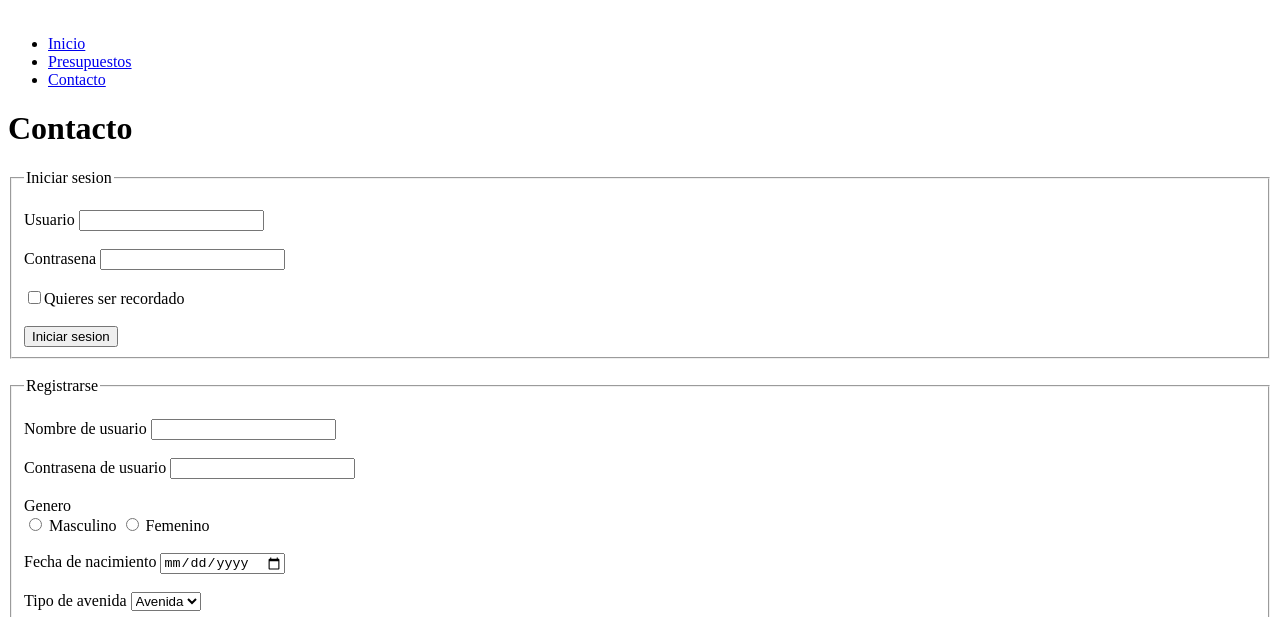
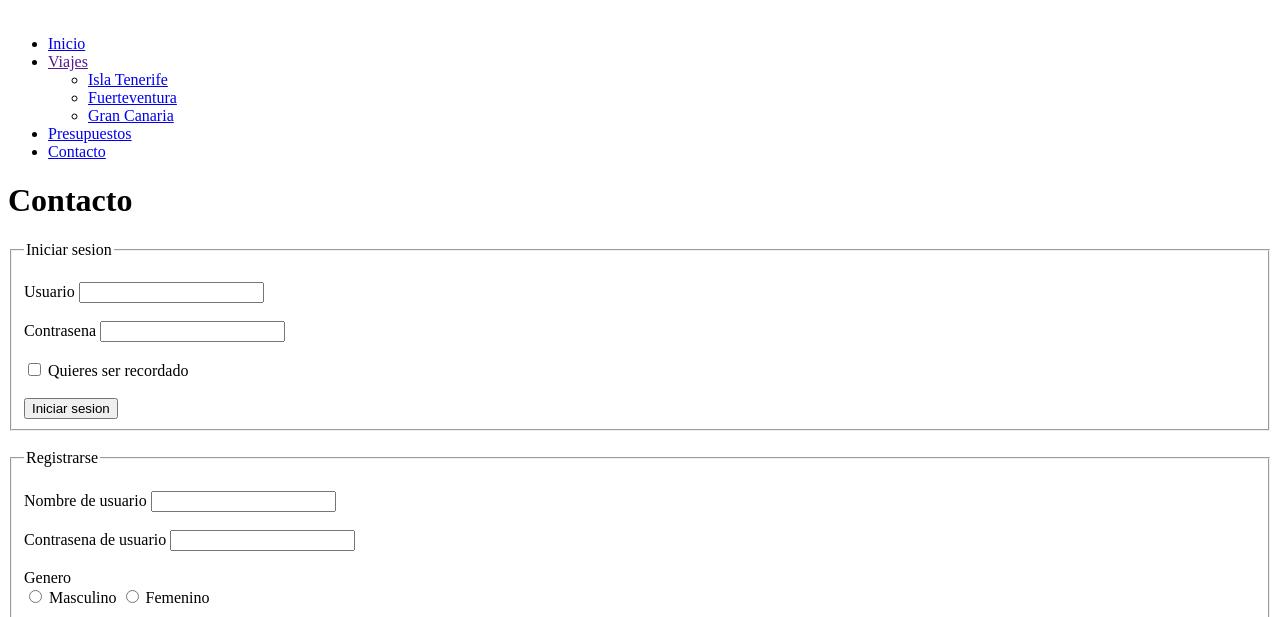
Before and after one commit to alexdiez99/agenciadeviajes, a plain HTML site: page agenciadeviajes/paginas/contacto.html in a window 1280 px wide. Shown: the part 183-800 px from the top of the page. Drawn offline with Linux system fonts and the light colour scheme.

Commit message:
Add files via upload

```diff
--- a/agenciadeviajes/paginas/contacto.html
+++ b/agenciadeviajes/paginas/contacto.html
@@ -16,8 +16,14 @@
     <nav class="menu">
         <ul>
             <li><a href="../index.html">Inicio</a></li>
-            <li><a href="./presupuestos.html">Presupuestos</a></li>
-            <li><a href="./contacto.html">Contacto</a></li>
+            <li><a href="">Viajes</a></li>
+            <ul>
+                <li><a href="../paginas/tenerife.html">Isla Tenerife</a></li>
+                <li><a href="../paginas/fuerteventura.html">Fuerteventura</a></li>
+                <li><a href="../paginas/grancanaria.html">Gran Canaria</a></li>
+            </ul>
+            <li><a href="../paginas/presupuestos.html">Presupuestos</a></li>
+            <li><a href="../paginas/contacto.html">Contacto</a></li>
         </ul>
     </nav>
     <main>
@@ -34,7 +40,8 @@
             <input type="password" name="contrasena" id="passwd">
             <br>
             <br>
-            <input type="checkbox" value="si">Quieres ser recordado
+            <input type="checkbox" value="si" id="quiero">
+            <label for="quiero">Quieres ser recordado</label>
             <br>
             <br>
             <input type="submit" value="Iniciar sesion">
```
Also changed, not shown: agenciadeviajes/index.html (+6 -0 lines), agenciadeviajes/paginas/fuerteventura.html (+6 -0 lines), agenciadeviajes/paginas/grancanaria.html (+6 -0 lines), agenciadeviajes/paginas/presupuestos.html (+8 -2 lines), agenciadeviajes/paginas/tenerife.html (+6 -0 lines), 3 other files.
